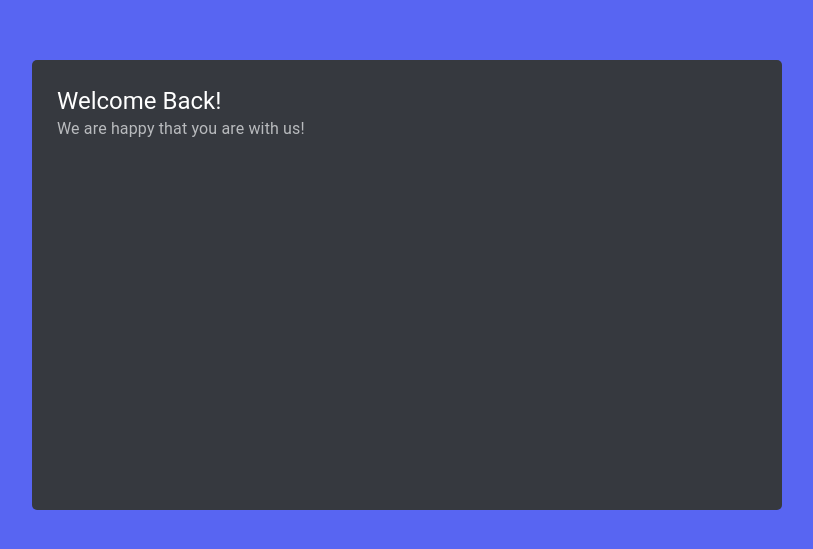
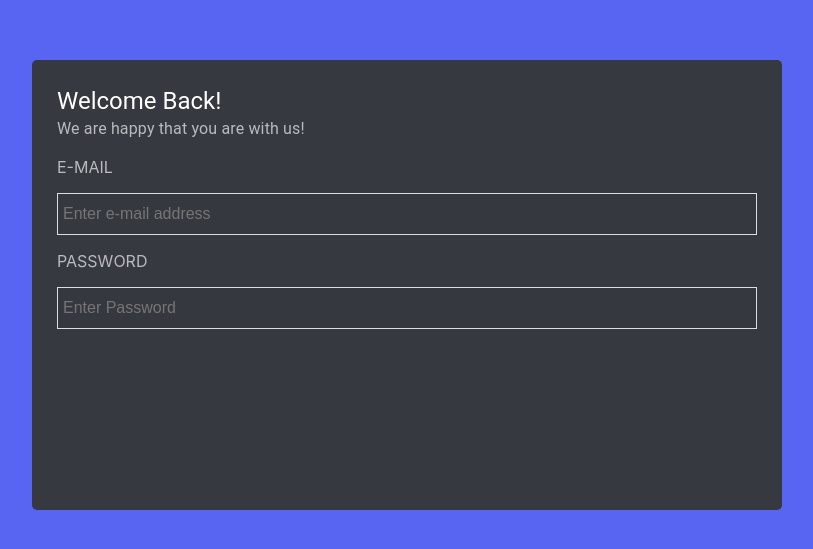
Before and after one commit to abdullahabutasneem/discord-frontend, a React (Create React App) app: page /login in a window 1280 px wide. Shown: the part 115-664 px from the top of the page, without its empty margins (233-1046 px from the left). Built offline with nearby package versions, Linux system fonts and the light colour scheme.

Commit message:
Creating custom input component

```diff
--- a/src/authPages/LoginPage/LoginPage.js
+++ b/src/authPages/LoginPage/LoginPage.js
@@ -1,11 +1,22 @@
-import React from 'react';
+import React, { useState } from 'react';
 import AuthBox from '../../shared/components/AuthBox';
 import LoginPageHeader from './LoginPageHeader';
+import LoginPageInputs from './LoginPageInputs';
 
 const LoginPage = () => {
+    const [mail, setMail] = useState('');
+    const [password, setPassword] = useState('');
+
     return (
         <AuthBox>
             <LoginPageHeader></LoginPageHeader>
+            <LoginPageInputs
+                mail={mail}
+                setMail={setMail}
+                password={password}
+                setPassword={setPassword}>
+
+            </LoginPageInputs>
         </AuthBox>
     );
 };
--- /dev/null
+++ b/src/authPages/LoginPage/LoginPageInputs.js
@@ -0,0 +1,25 @@
+import React from 'react';
+import InputWithLabel from '../../shared/components/InputWithLabel';
+
+const LoginPageInputs = ({ mail, setMail, password, setPassword }) => {
+    return (
+        <>
+            <InputWithLabel
+                value={mail}
+                setValue={setMail}
+                label='E-mail'
+                type='text'
+                placeholder='Enter e-mail address'>
+            </InputWithLabel>
+            <InputWithLabel
+                value={password}
+                setValue={setPassword}
+                label='password'
+                type='password'
+                placeholder='Enter Password'>
+            </InputWithLabel>
+        </>
+    );
+};
+
+export default LoginPageInputs;
--- /dev/null
+++ b/src/shared/components/InputWithLabel.js
@@ -0,0 +1,48 @@
+import React from 'react';
+import { styled } from "@mui/system";
+
+const Wrapper = styled('div')({
+    display: 'flex',
+    justifyContent: 'center',
+    flexDirection: 'column',
+    width: '100%'
+});
+
+const Label = styled('p')({
+    color: '#b9bbbe',
+    textTransform: 'uppercase',
+    fontWeightL: '600',
+    fontSize: '16px',
+});
+
+const Input = styled('input')({
+    flexGrow: 1,
+    height: '40px',
+    border: '1px solid',
+    color: '#dcddde',
+    background: '#35393f',
+    fontSize: '16px',
+    padding: '0 5px'
+});
+
+const InputWithLabel = (props) => {
+    const {value, setValue, label, type, placeholder } = props;
+
+    const handleValueChange = (event) => {
+        setValue(event.target.value);
+    }
+
+    return (
+        <Wrapper>
+            <Label>{label}</Label>
+            <Input
+                value={value}
+                onChange={handleValueChange}
+                type={type}
+                placeholder={placeholder}>
+            </Input>
+        </Wrapper>
+    );
+};
+
+export default InputWithLabel;
```
